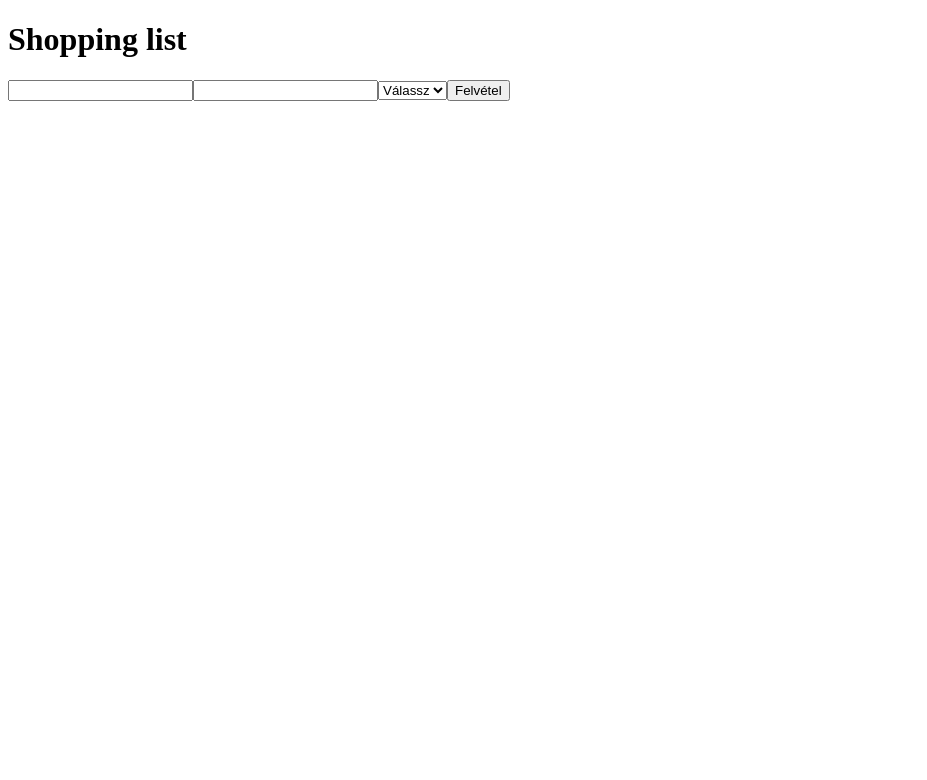
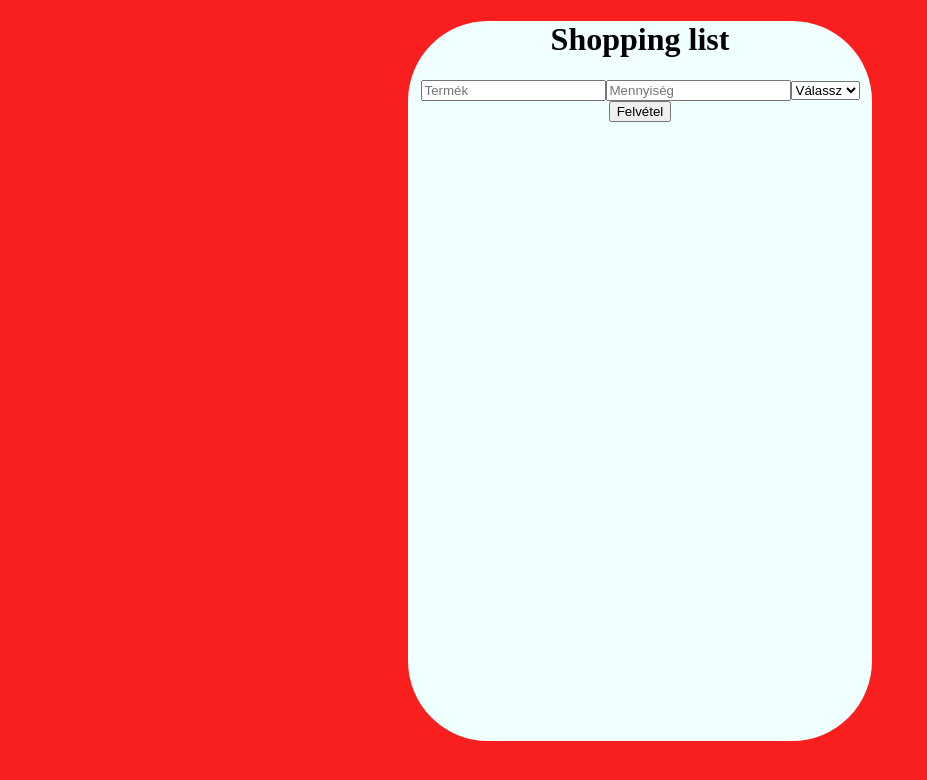
Before and after one commit to Kpeti962/ReactShoppingList, a React (Create React App) app: page / in a window 1280 px wide. Shown: the top 780 px of the page, without its empty margins (0-927 px from the left). Built offline with nearby package versions, Linux system fonts and the light colour scheme.

Commit message:
added some styling

```diff
--- a/package.json
+++ b/package.json
@@ -8,6 +8,7 @@
     "@testing-library/react": "^13.3.0",
     "@testing-library/user-event": "^13.5.0",
     "gh-pages": "^4.0.0",
+    "node-sass": "^7.0.1",
     "react": "^18.2.0",
     "react-dom": "^18.2.0",
     "react-scripts": "5.0.1",
--- a/src/App.js
+++ b/src/App.js
@@ -6,9 +6,15 @@ import List from "./components/List";
 function App() {
   return (
     <div>
+      <div className="main">
+      <div className="title">
       <Header />
+      </div>
+      <div className="lists">
       <Inputs />
       <List />
+      </div>
+      </div>
     </div>
   );
 }
--- a/src/components/Header.js
+++ b/src/components/Header.js
@@ -1,9 +1,10 @@
 import React from 'react'
+import "../styles/Header.scss"
 
 
 const Header = () => {
 return (
-<div className='title'>
+<div className="title">
     <h1>Shopping list</h1>
 </div>
 )
--- a/src/components/Inputs.js
+++ b/src/components/Inputs.js
@@ -1,8 +1,9 @@
-import React from "react";
+import React, { useState } from "react";
+
 
 const Inputs = () => {
   const addToList = () => {
-    const lists = document
+    const newItem = document
       .getElementById("list")
       .appendChild(
         document.createTextNode(
@@ -11,16 +12,14 @@ const Inputs = () => {
           } / ${document.getElementById("selectInput").value}`
 
           )
+      );
 
-
-      );
-      lists.style.display = "list-item";
   };
 
   return (
     <div className="inputs">
-      <input type="text" className="input input-text" />
-      <input type="number" className="quantityinput" />
+      <input placeholder="Termék" type="text" className="input input-text" />
+      <input placeholder="Mennyiség" type="number" className="quantityinput" />
       <select name="" id="selectInput">
         <option value="default">Válassz</option>
         <option value="csomag">csomag</option>
--- a/src/components/List.js
+++ b/src/components/List.js
@@ -1,7 +1,12 @@
-import React from 'react'
+import React, { useState } from 'react'
 import Inputs from './Inputs'
 
-const List = ({lists}) => {
+
+
+
+const List = () => {
+
+    const [items, setItems] = useState([])
 
     return (
         <div className='list'>
--- /dev/null
+++ b/src/styles/Header.scss
@@ -0,0 +1,23 @@
+*{
+    box-sizing: border-box;
+    align-items: center;
+}
+
+body{
+    background-color: rgb(250, 31, 31);
+}
+.title{
+    text-align: center;
+}
+.main{
+    background-color: azure;
+    justify-content: center;
+    align-items: center;
+    margin: 0 400px 0 400px;
+    height: 90vh;
+    margin-top: 20px;
+    border-radius: 80px;
+}
+.lists {
+    text-align: center;
+}
```
Also changed, not shown: 1 other file (tests, documents, lock files or other folders).
